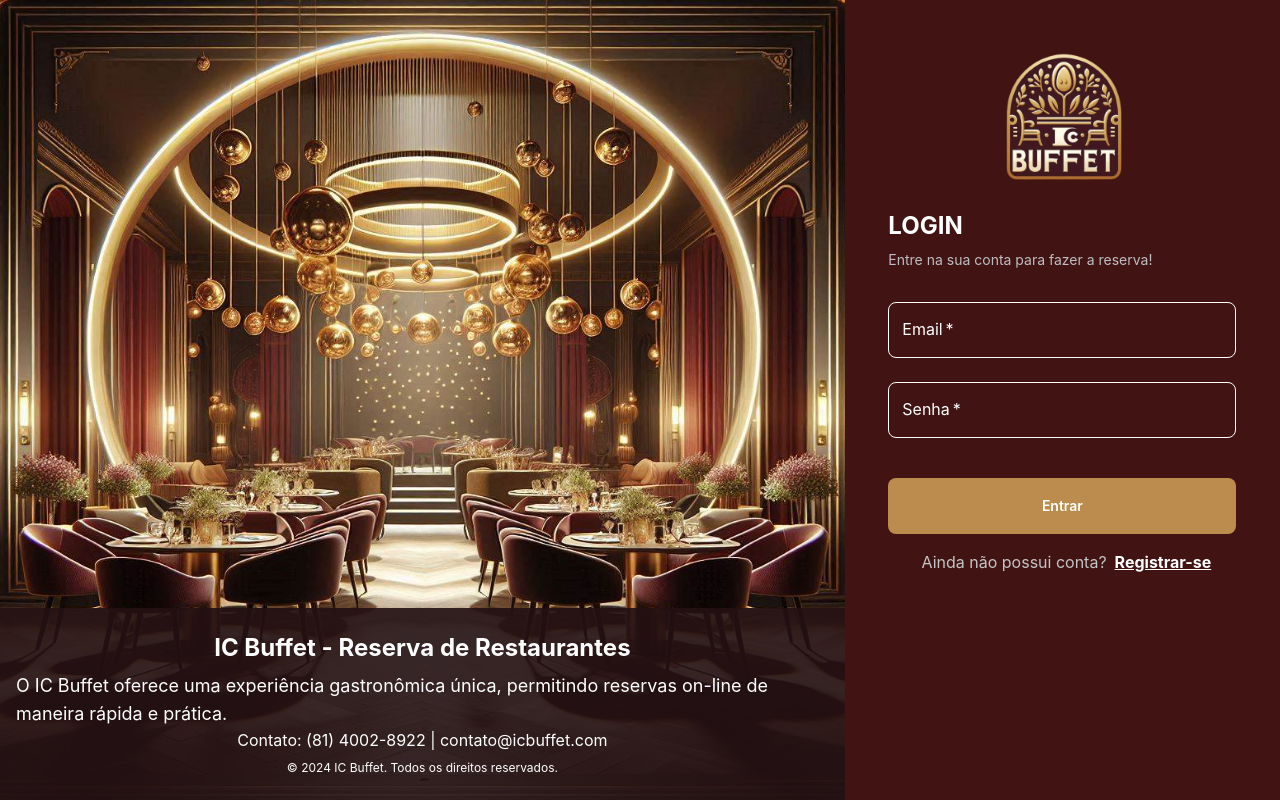
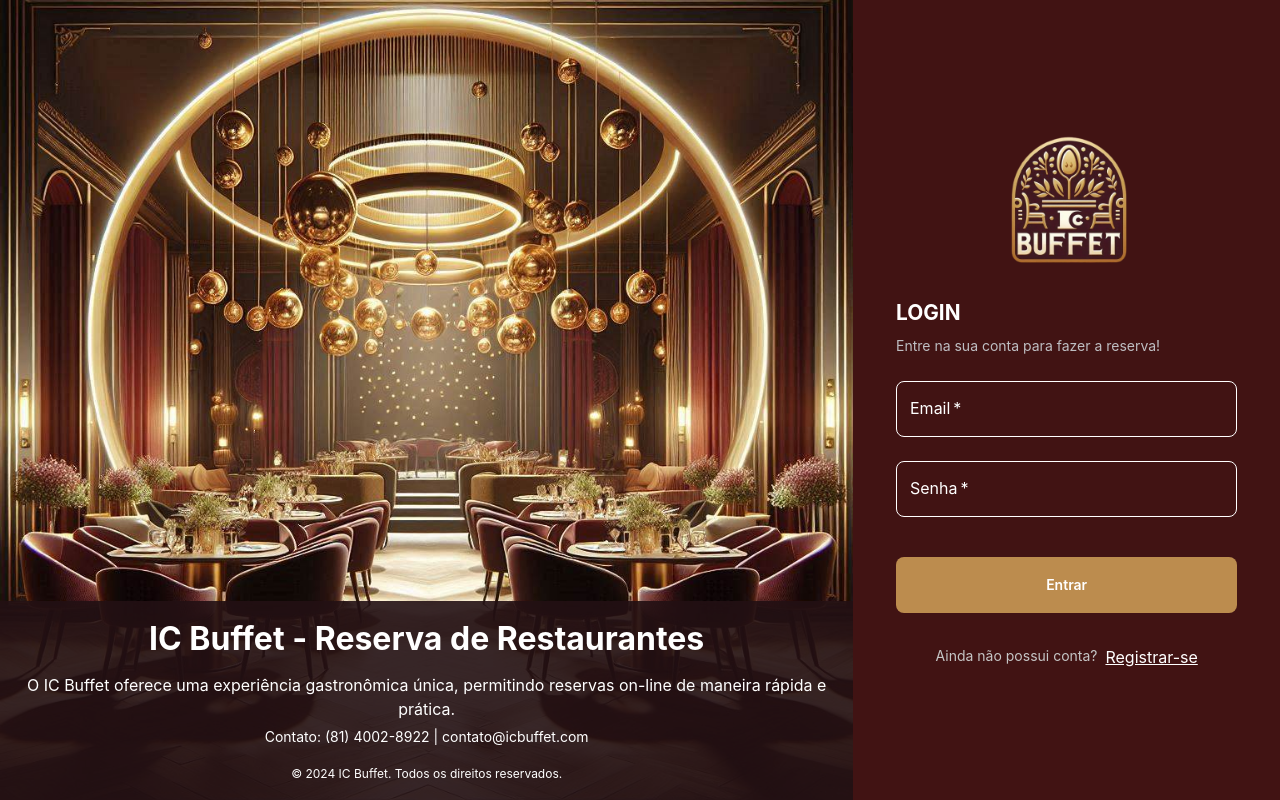
Before and after one commit to MasioCesar/Restaurant-Reservation, a Next.js app: page /login in a window 1280 px wide. Built offline with nearby package versions, Linux system fonts and the light colour scheme.

Commit message:
responsividade tela de login e registro

```diff
--- a/src/app/login/page.js
+++ b/src/app/login/page.js
@@ -1,5 +1,5 @@
 "use client";
-import { Box, Button, TextField } from "@mui/material";
+import { Box, Button, TextField, Grid, Typography } from "@mui/material";
 import Image from "next/image";
 import { textFieldStyles } from "../styles";
 import Link from "next/link";
@@ -10,45 +10,68 @@ export default function Login() {
 
     const handleLogin = (e) => {
         e.preventDefault();
-        // Lógica de autenticação aqui, se necessário
-        router.push('/tables');
+        // Lógica de autenticação aqui
+        router.push("/tables");
     };
 
     return (
-
-        <div className="flex h-screen w-full bg-[#411313]">
-            <div className="w-[66%] bg-[#231013] relative">
-                <div className="relative h-full w-full">
+        <Grid container className="min-h-screen bg-[#411313]">
+            {/* Esquerda */}
+            <Grid
+                item
+                xs={0}
+                md={8}
+                className="relative bg-[#231013]"
+                display={{ xs: 'none', md: 'block' }}
+            >
                 <Image
                     src="/icbuffet.png"
                     alt="ICBuffet"
-                        fill
+                    layout="fill"
+                    objectFit="cover"
+                    quality={100}
                 />
-                    <div className="absolute bottom-0 bg-[#231013] bg-opacity-90 text-white p-4 w-full">
-                        <h1 className="text-2xl font-bold flex items-center justify-center p-2">IC Buffet - Reserva de Restaurantes</h1>
-                        <p className="text-lg flex justify-center items-center">O IC Buffet oferece uma experiência gastronômica única, permitindo reservas on-line de maneira rápida e prática.</p>
-                        <p className="flex justify-center items-center">Contato: (81) 4002-8922 | contato@icbuffet.com</p>
-                        <p className="text-xs flex justify-center items-center py-2">© 2024 IC Buffet. Todos os direitos reservados.</p>
-                    </div>
-                </div>
-            </div>
-            <div className="w-[34%] relative">
-                <div className="absolute top-4 left-1/2 transform -translate-x-1/2">
-                    <Image
-                        src="/logo.png"
-                        alt="ICBuffet"
-                        width={200}
-                        height={200}
-                    />
-                </div>
-                <div className="flex flex-grow h-full items-center justify-center">
-                    <div className="w-[80%]">
-                        <div className="text-2xl text-white font-bold">
+                <Box
+                    className="absolute bottom-0 w-full p-4 text-white bg-opacity-90 bg-[#231013]"
+                    textAlign="center"
+                >
+                    <Typography variant="h4" component="h1" fontWeight="bold" gutterBottom>
+                        IC Buffet - Reserva de Restaurantes
+                    </Typography>
+                    <Typography variant="body1" gutterBottom>
+                        O IC Buffet oferece uma experiência gastronômica única, permitindo
+                        reservas on-line de maneira rápida e prática.
+                    </Typography>
+                    <Typography variant="body2">
+                        Contato: (81) 4002-8922 | contato@icbuffet.com
+                    </Typography>
+                    <Typography variant="caption" display="block" mt={2}>
+                        © 2024 IC Buffet. Todos os direitos reservados.
+                    </Typography>
+                </Box>
+            </Grid>
+
+            {/* Direita */}
+            <Grid
+                item
+                xs={12}
+                md={4}
+                display="flex"
+                alignItems="center"
+                justifyContent="center"
+                position="relative"
+            >
+                <Box width="80%">
+                    <Box className="flex justify-center items-center">
+                        <Image src="/logo.png" alt="ICBuffet Logo" width={200} height={200} />
+                    </Box>
+                    <Typography variant="h5" color="white" fontWeight="bold" gutterBottom>
                         LOGIN
-                        </div>
-                        <div className="text-sm text-[#bebec2] py-2">
+                    </Typography>
+                    <Typography variant="body2" color="#bebec2" gutterBottom>
                         Entre na sua conta para fazer a reserva!
-                        </div>
+                    </Typography>
+
                     <Box component="form" noValidate sx={{ mt: 1 }} onSubmit={handleLogin}>
                         <TextField
                             margin="normal"
@@ -58,7 +81,6 @@ export default function Login() {
                             label="Email"
                             name="email"
                             autoComplete="email"
-                                className="rounded"
                             InputLabelProps={{ className: "text-white" }}
                             sx={textFieldStyles}
                         />
@@ -71,10 +93,8 @@ export default function Login() {
                             type="password"
                             id="password"
                             autoComplete="current-password"
-                                className="rounded"
                             InputLabelProps={{ className: "text-white" }}
                             sx={textFieldStyles}
-
                         />
                         <Button
                             type="submit"
@@ -85,32 +105,30 @@ export default function Login() {
                                 mt: 4,
                                 bgcolor: "#bc8c4e",
                                 "&:hover": {
-                                        bgcolor: "#D58A1E"
-                                    }
+                                    bgcolor: "#D58A1E",
+                                },
                             }}
                             className="bg-[#bc8c4e] hover:bg-[#D58A1E] font-bold"
                         >
                             Entrar
                         </Button>
                     </Box>
-                        <div className="flex p-4 justify-center">
-                            <div className="px-2 text-[#C5C5C5]">
+
+                    <Box display="flex" justifyContent="center" p={4}>
+                        <Typography variant="body2" color="#C5C5C5" mr={1}>
                             Ainda não possui conta?
-                            </div>
-                            <Link
-                                href="/register"
-                                underline="hover"
-                                sx={{
-                                    cursor: 'pointer'
-                                }}
-                                className="text-white underline font-bold flex justify-center "
+                        </Typography>
+                        <Link href="/register" passHref>
+                            <Typography
+                                color="white"
+                                className="underline font-bold cursor-pointer"
                             >
                                 Registrar-se
+                            </Typography>
                         </Link>
-                        </div>
-                    </div>
-                </div>
-            </div>
-        </div>
-    )
+                    </Box>
+                </Box>
+            </Grid>
+        </Grid>
+    );
 }
--- a/src/app/register/page.js
+++ b/src/app/register/page.js
@@ -1,43 +1,67 @@
-import { Box, Button, TextField } from "@mui/material";
+import { Box, Button, TextField, Grid, Typography } from "@mui/material";
 import Image from "next/image";
 import { textFieldStyles } from "../styles";
 import Link from "next/link";
 
-export default function Login() {
+export default function Register() {
     return (
-        <div className="flex h-screen w-full bg-[#411313]">
-            <div className="w-[66%] bg-[#231013] relative">
-                <div className="relative h-full w-full">
+        <Grid container className="min-h-screen bg-[#411313]">
+            {/* Esquerda */}
+            <Grid
+                item
+                xs={0}
+                md={8}
+                className="relative bg-[#231013]"
+                display={{ xs: "none", md: "block" }}
+            >
                 <Image
                     src="/icbuffet.png"
                     alt="ICBuffet"
-                        fill
+                    layout="fill"
+                    objectFit="cover"
+                    quality={100}
                 />
-                    <div className="absolute bottom-0 bg-[#231013] bg-opacity-90 text-white p-4 w-full">
-                        <h1 className="text-2xl font-bold flex items-center justify-center p-2">IC Buffet - Reserva de Restaurantes</h1>
-                        <p className="text-lg flex justify-center items-center">O IC Buffet oferece uma experiência gastronômica única, permitindo reservas on-line de maneira rápida e prática.</p>
-                        <p className="flex justify-center items-center">Contato: (81) 4002-8922 | contato@icbuffet.com</p>
-                        <p className="text-xs flex justify-center items-center py-2">© 2024 IC Buffet. Todos os direitos reservados.</p>
-                    </div>
-                </div>
-            </div>
-            <div className="w-[34%] relative">
-                <div className="absolute top-4 left-1/2 transform -translate-x-1/2">
-                    <Image
-                        src="/logo.png"
-                        alt="ICBuffet"
-                        width={200}
-                        height={200}
-                    />
-                </div>
-                <div className="flex flex-grow h-full items-center justify-center">
-                    <div className="w-[80%]">
-                        <div className="text-2xl text-white font-bold">
+                <Box
+                    className="absolute bottom-0 w-full p-4 text-white bg-opacity-90 bg-[#231013]"
+                    textAlign="center"
+                >
+                    <Typography variant="h4" component="h1" fontWeight="bold" gutterBottom>
+                        IC Buffet - Reserva de Restaurantes
+                    </Typography>
+                    <Typography variant="body1" gutterBottom>
+                        O IC Buffet oferece uma experiência gastronômica única, permitindo
+                        reservas on-line de maneira rápida e prática.
+                    </Typography>
+                    <Typography variant="body2">
+                        Contato: (81) 4002-8922 | contato@icbuffet.com
+                    </Typography>
+                    <Typography variant="caption" display="block" mt={2}>
+                        © 2024 IC Buffet. Todos os direitos reservados.
+                    </Typography>
+                </Box>
+            </Grid>
+
+            {/* Direita */}
+            <Grid
+                item
+                xs={12}
+                md={4}
+                display="flex"
+                alignItems="center"
+                justifyContent="center"
+                position="relative"
+            >
+                <Box width="80%">
+                    <Box className="flex justify-center items-center">
+                        <Image src="/logo.png" alt="ICBuffet Logo" width={200} height={200} />
+                    </Box>
+                    <Typography variant="h5" color="white" fontWeight="bold" gutterBottom>
                         REGISTRAR-SE
-                        </div>
-                        <div className="text-sm text-[#bebec2] py-2">
+                    </Typography>
+                    <Typography variant="body2" color="#bebec2" gutterBottom>
                         Crie sua conta para fazer a reserva!
-                        </div>
+                    </Typography>
+
                     <Box component="form" noValidate sx={{ mt: 1 }}>
                         <TextField
                             margin="normal"
@@ -47,7 +71,6 @@ export default function Login() {
                             label="Nome"
                             name="nome"
                             autoComplete="nome"
-                                className="rounded"
                             InputLabelProps={{ className: "text-white" }}
                             sx={textFieldStyles}
                         />
@@ -59,7 +82,6 @@ export default function Login() {
                             label="Email"
                             name="email"
                             autoComplete="email"
-                                className="rounded"
                             InputLabelProps={{ className: "text-white" }}
                             sx={textFieldStyles}
                         />
@@ -72,10 +94,8 @@ export default function Login() {
                             type="password"
                             id="password"
                             autoComplete="current-password"
-                                className="rounded"
                             InputLabelProps={{ className: "text-white" }}
                             sx={textFieldStyles}
-
                         />
                         <Button
                             type="submit"
@@ -86,27 +106,30 @@ export default function Login() {
                                 mt: 4,
                                 bgcolor: "#bc8c4e",
                                 "&:hover": {
-                                        bgcolor: "#D58A1E"
-                                    }
+                                    bgcolor: "#D58A1E",
+                                },
                             }}
                             className="bg-[#bc8c4e] hover:bg-[#D58A1E] font-bold"
                         >
                             Criar Conta
                         </Button>
                     </Box>
-                        <Link
-                            href="/login"
-                            underline="hover"
-                            sx={{
-                                cursor: 'pointer'
-                            }}
-                            className="text-[#C5C5C5] flex justify-center p-4 underline" style={{ textDecorationColor: '#ffffff' }}
+
+                    <Box display="flex" justifyContent="center" p={4}>
+                        <Typography variant="body2" color="#C5C5C5" mr={1}>
+                            Já possui uma conta?
+                        </Typography>
+                        <Link href="/login" passHref>
+                            <Typography
+                                color="white"
+                                className="underline font-bold cursor-pointer"
                             >
-                            Já possuo uma conta!
+                                Fazer login
+                            </Typography>
                         </Link>
-                    </div>
-                </div>
-            </div>
-        </div>
-    )
+                    </Box>
+                </Box>
+            </Grid>
+        </Grid>
+    );
 }
```
Lines whose indentation alone changed are shown as unchanged.
